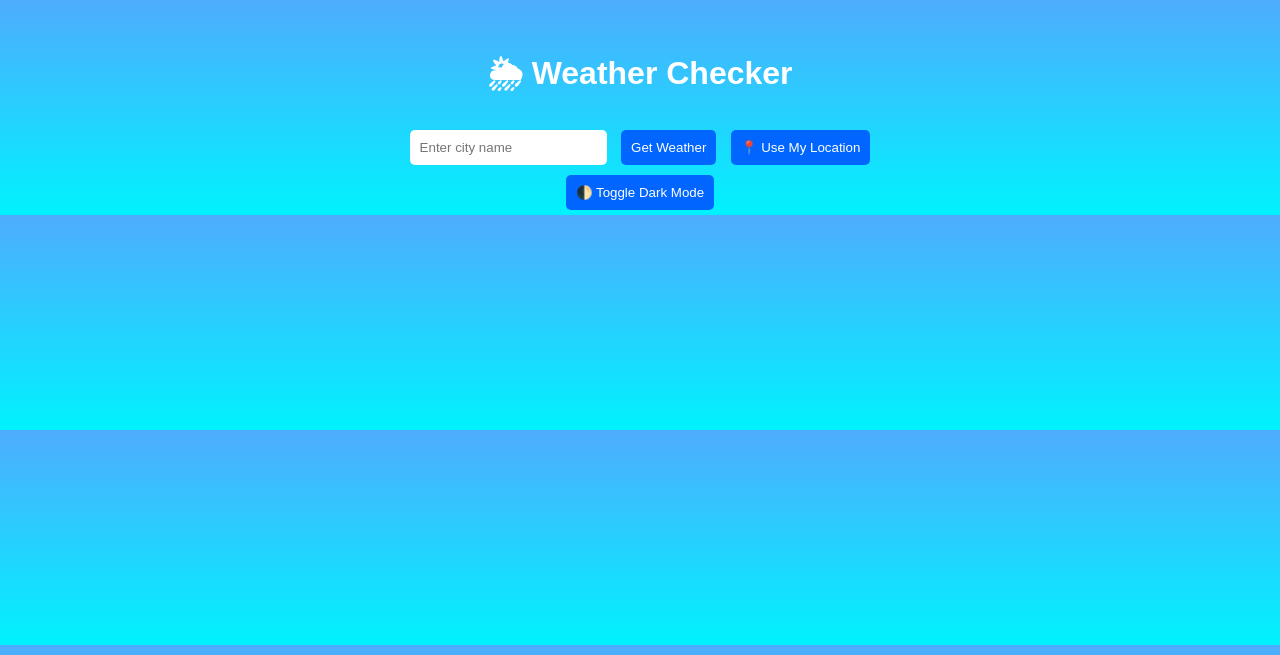
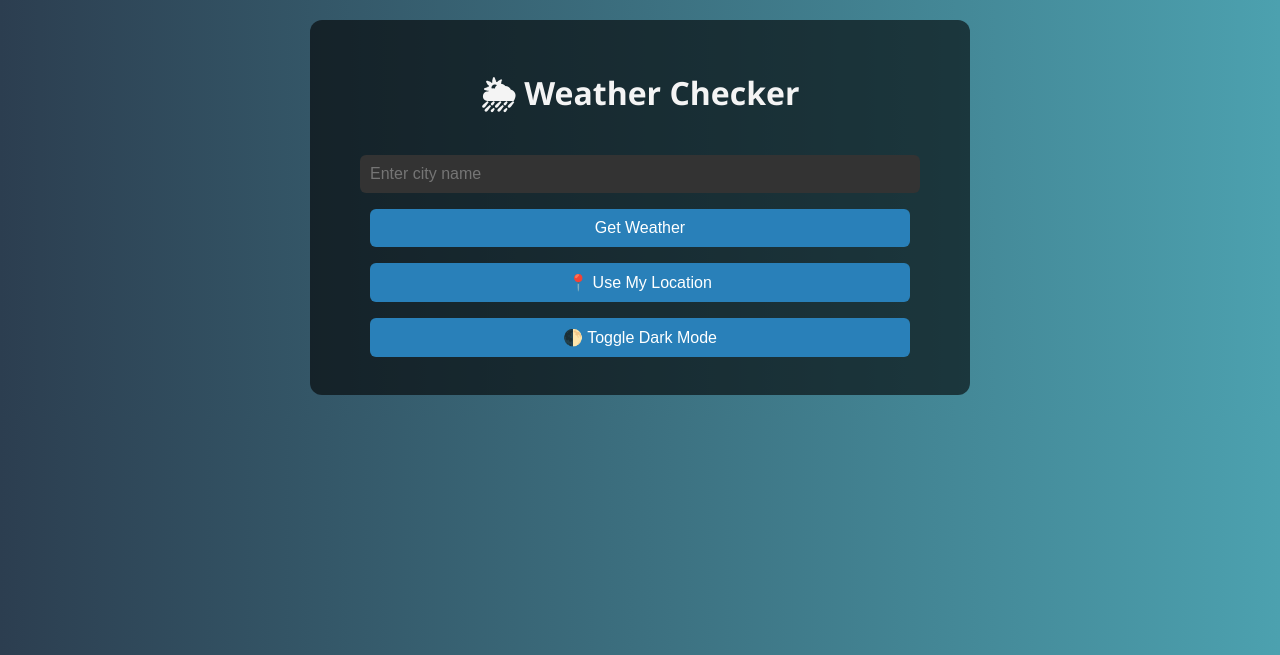
Before and after one commit to NirajG45/project-task5, a Flask app: page / in a window 1280 px wide. Shown: the top 655 px of the page. Run offline with Flask 3, Linux system fonts and the light colour scheme.

Commit message:
this is my project-task-5 commit 2i3

```diff
--- a/static/style.css
+++ b/static/style.css
@@ -1,35 +1,75 @@
 body {
-  font-family: Arial, sans-serif;
-  background: linear-gradient(to bottom, #4facfe, #00f2fe);
-  color: white;
+  font-family: 'Segoe UI', sans-serif;
+  background: linear-gradient(to right, #2c3e50, #4ca1af);
+  color: #f4f4f4;
+  margin: 0;
+  padding: 20px;
   text-align: center;
-  margin: 0;
-  padding: 0;
 }
 
 .container {
-  margin-top: 50px;
+  background: rgba(0,0,0,0.6);
+  padding: 30px;
+  border-radius: 12px;
+  max-width: 600px;
+  margin: auto;
 }
 
 input, button {
+  width: 90%;
+  margin: 8px;
   padding: 10px;
-  margin: 5px;
+  border-radius: 6px;
+  font-size: 16px;
   border: none;
-  border-radius: 5px;
+  outline: none;
+}
+
+input {
+  background: #333;
+  color: white;
 }
 
 button {
-  background-color: #0066ff;
+  background: #2980b9;
   color: white;
   cursor: pointer;
 }
 
-#weatherResult {
-  margin-top: 30px;
-  font-size: 18px;
+button:hover {
+  background: #1f5f8a;
 }
 
-#weatherResult i {
+ul {
+  list-style: none;
+  padding: 0;
+}
+
+canvas {
+  margin-top: 25px;
+  background: #1f1f1f;
+  border-radius: 10px;
+  padding: 5px;
+}
+
+.dark {
+  background: #121212 !important;
+  color: #e0e0e0 !important;
+}
+
+.dark .container {
+  background: #1e1e1e !important;
+}
+
+.dark input {
+  background: #333 !important;
   color: #fff;
-  margin-right: 10px;
 }
+
+.dark button {
+  background-color: #555 !important;
+}
+
+.dark canvas {
+  background-color: #222 !important;
+}
```
